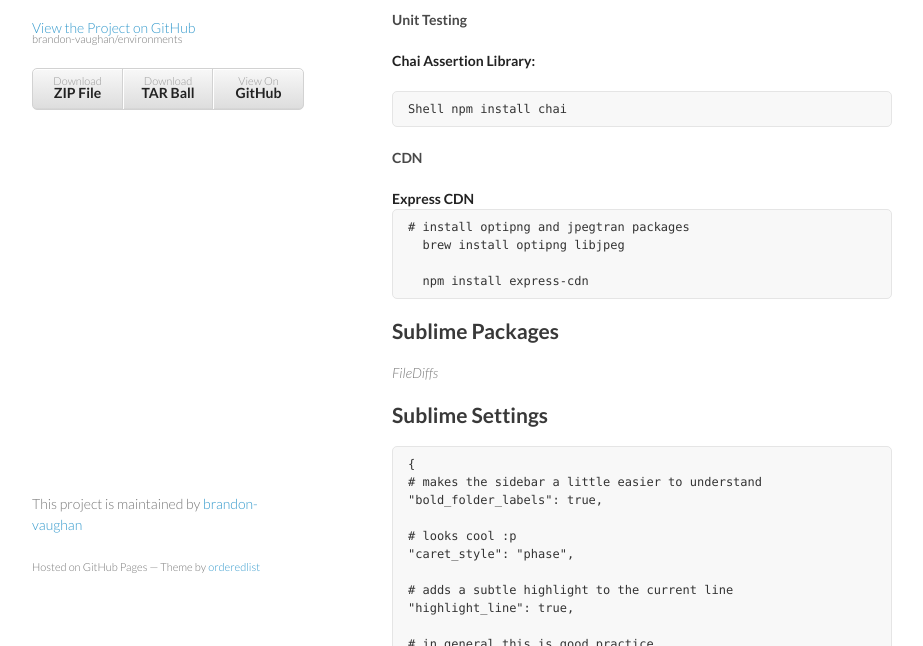
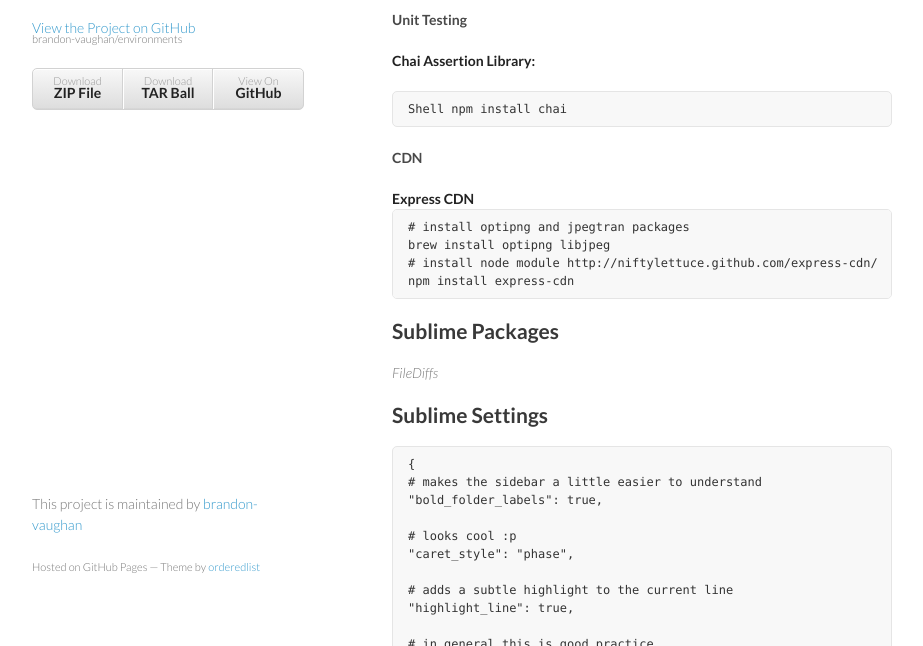
Before and after one commit to brandon-vaughan/environments, a plain HTML site: page index.html in a window 1280 px wide. Shown: the part 154-800 px from the top of the page, without its empty margins (178-1101 px from the left). Drawn offline with Linux system fonts and the light colour scheme.

Commit message:
fixed highlighting

```diff
--- a/index.html
+++ b/index.html
@@ -40,10 +40,10 @@
 
 <h4>CDN</h4>
 <strong>Express CDN</strong>
-<pre><code># install optipng and jpegtran packages
-  brew install optipng libjpeg
-
-  npm install express-cdn
+<pre><code><span class="c"># install optipng and jpegtran packages</span>
+brew install optipng libjpeg
+<span class="c"># install node module http://niftylettuce.github.com/express-cdn/</span>
+npm install express-cdn
 </code></pre>
 
 <h2>Sublime Packages</h2>
```
